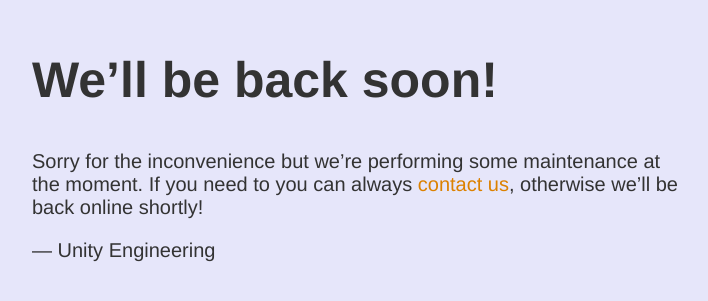
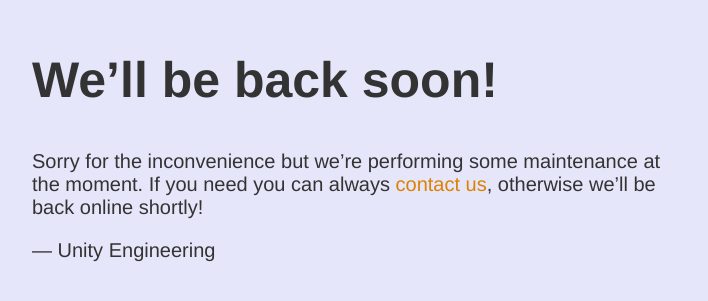
Before and after one commit to UnityEngineering/unityengineering.github.io, a plain HTML site: page index.html in a window 1280 px wide. Shown: the part 149-450 px from the top of the page, without its empty margins (283-991 px from the left). Drawn offline with Linux system fonts and the light colour scheme.

Commit message:
Update index.html

```diff
--- a/index.html
+++ b/index.html
@@ -13,7 +13,7 @@
 <article>
     <h1>We&rsquo;ll be back soon!</h1>
     <div>
-        <p>Sorry for the inconvenience but we&rsquo;re performing some maintenance at the moment. If you need to you can always <a href="mailto:unityengineerinekm@gmail.com">contact us</a>, otherwise we&rsquo;ll be back online shortly!</p>
+        <p>Sorry for the inconvenience but we&rsquo;re performing some maintenance at the moment. If you need you can always <a href="mailto:unityengineerinekm@gmail.com">contact us</a>, otherwise we&rsquo;ll be back online shortly!</p>
         <p>&mdash; Unity Engineering</p>
     </div>
 </article>
```
